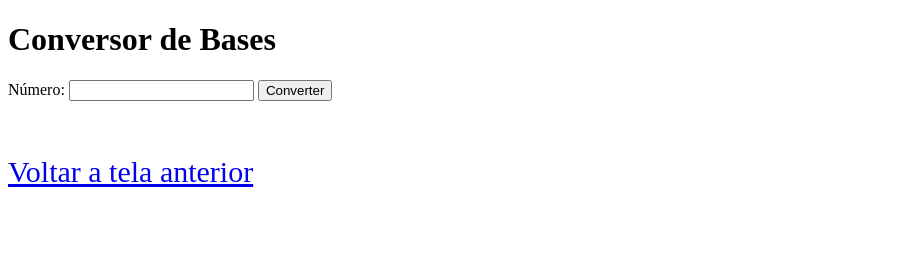
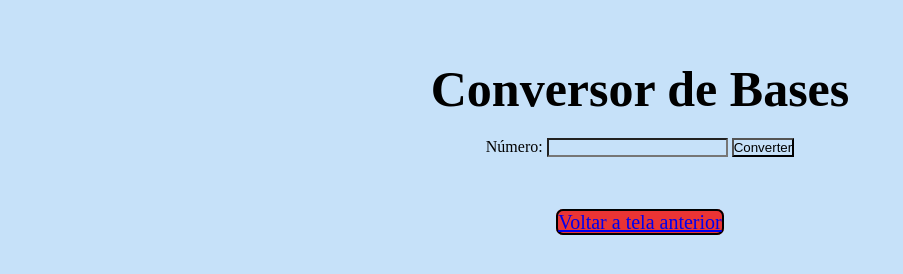
Before and after one commit to alvesrez/IFTM-TSPI-Final, a plain HTML site: page calcular.html in a window 1280 px wide. Shown: the whole page, without its empty margins (0-903 px from the left). Drawn offline with Linux system fonts and the light colour scheme.

Commit message:
Add files via upload

```diff
--- a/calcular.html
+++ b/calcular.html
@@ -24,28 +24,62 @@
     </script>
 
     <style>
-        a{
+        *{
+            margin: 0;
+            padding: 0;
+            background-color: rgb(198, 225, 249);
+        }
+        .principal{
+            margin: auto;
+            text-align: center;
+            padding-top: 30px;
+        }
+        .principal h1{
+            text-align: center;
+            font-size: 50px;
+            padding-top: 30px;
+
+        }
+        .principal > a{
+            border: 2px solid rgb(0, 0, 0);
+            border-radius: 7px;
             margin-top: 50px;
-            font-size: 30px;
+
+            background-color: rgb(234, 52, 52) ;
+            width: 600px;
+        }
+        .fonte{
+            margin-top: 30px;
+            font-size: 20px;
+        }
+        form{
+            padding-top: 20px;
+        }
+
+        .numero {
+            width: ;
         }
     </style>
 </head>
 <body>
+    <div class="principal">
+
         <h1>Conversor de Bases</h1>
         <form>
-        <label for="inputNumber">Número:</label>
+            <label class="numero" for="inputNumber">Número:</label>
             <input type="text" id="inputNumber">
             <button type="button" onclick="convert()">Converter</button>
         </form>
         <br>
+
         <div id="decimalResult"></div>
         <br>
         <div id="binaryResult"></div>
         <br>
         <div id="hexadecimalResult"></div>
 
-    <section>
-        <a href="index.html">Voltar a tela anterior</a>
-    </section>
+        <a href="index.html" class="fonte">Voltar a tela anterior</a>
+
+    </div>
 </body>
 </html>
```
Lines whose indentation alone changed are shown as unchanged.
